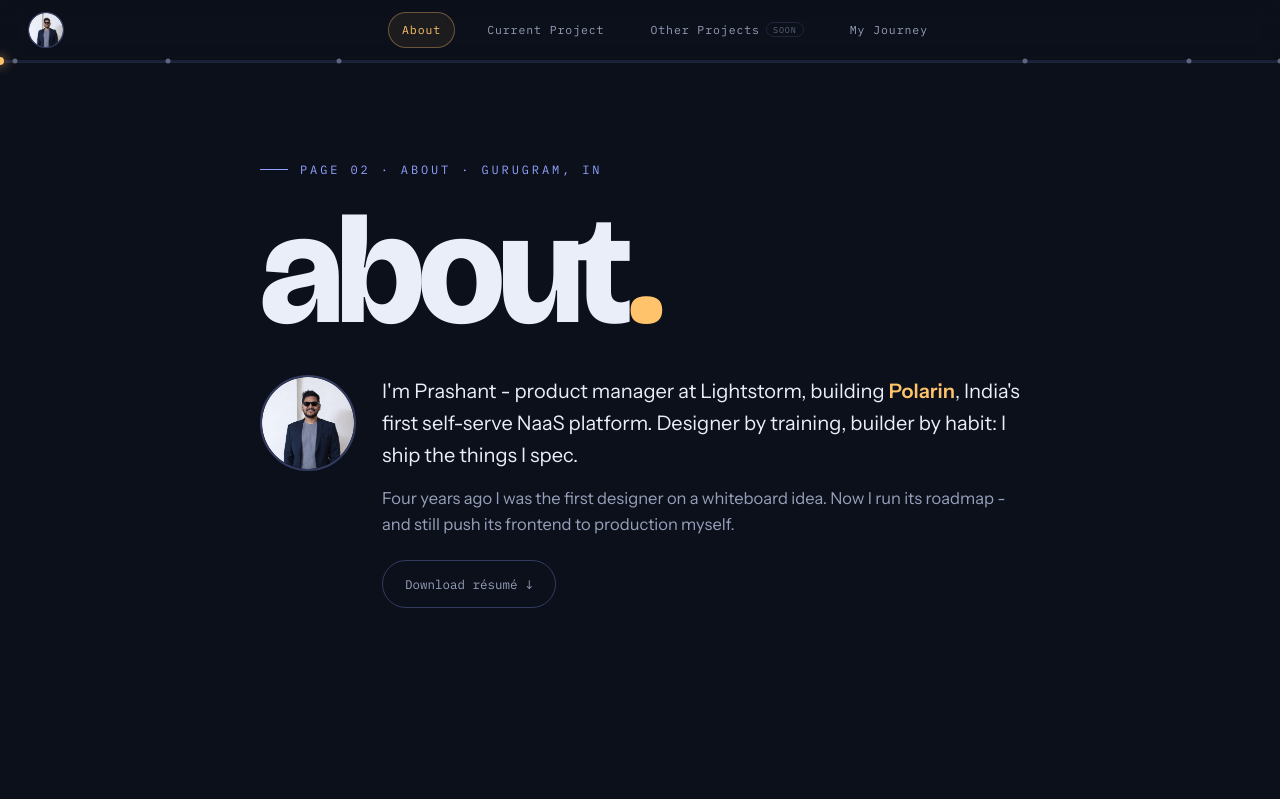
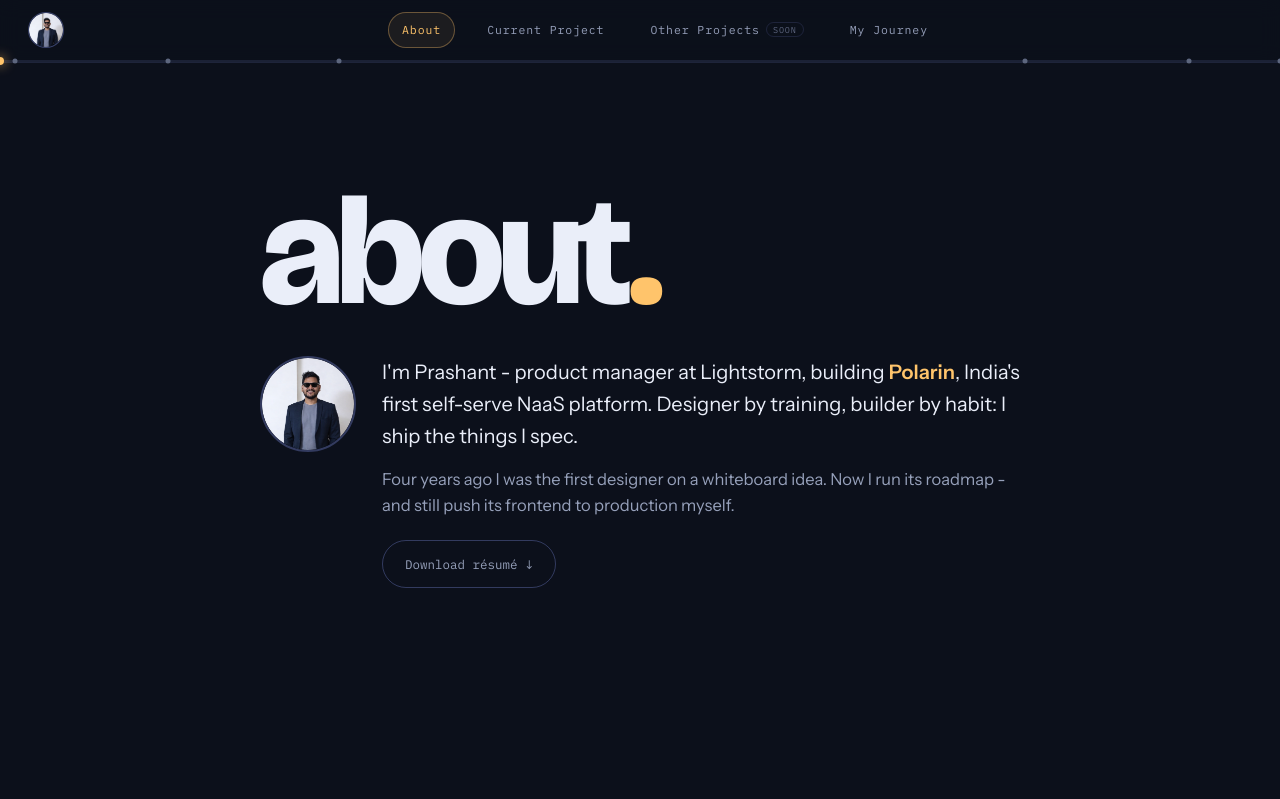
Before and after one commit to prashant-designs/Prashantfolio, a React (Vite) app: page /#/about in a window 1280 px wide. Shown: the top 799 px of the page. Built offline with nearby package versions, Linux system fonts and the light colour scheme.

Commit message:
Remove page-label line from About hero
"Page 02 · About · Gurugram, IN" was unnecessary clutter above the
page title.

```diff
--- a/src/pages/About.jsx
+++ b/src/pages/About.jsx
@@ -113,7 +113,6 @@ export default function About() {
     <>
       <section className="ab-hero" data-ch="Intro">
         <div className="wrap">
-          <p className="eyebrow rv">Page 02 · About · Gurugram, IN</p>
           <h1 className="ab-title rv d1">about<span>.</span></h1>
           <div className="ab-intro">
             <img
```
